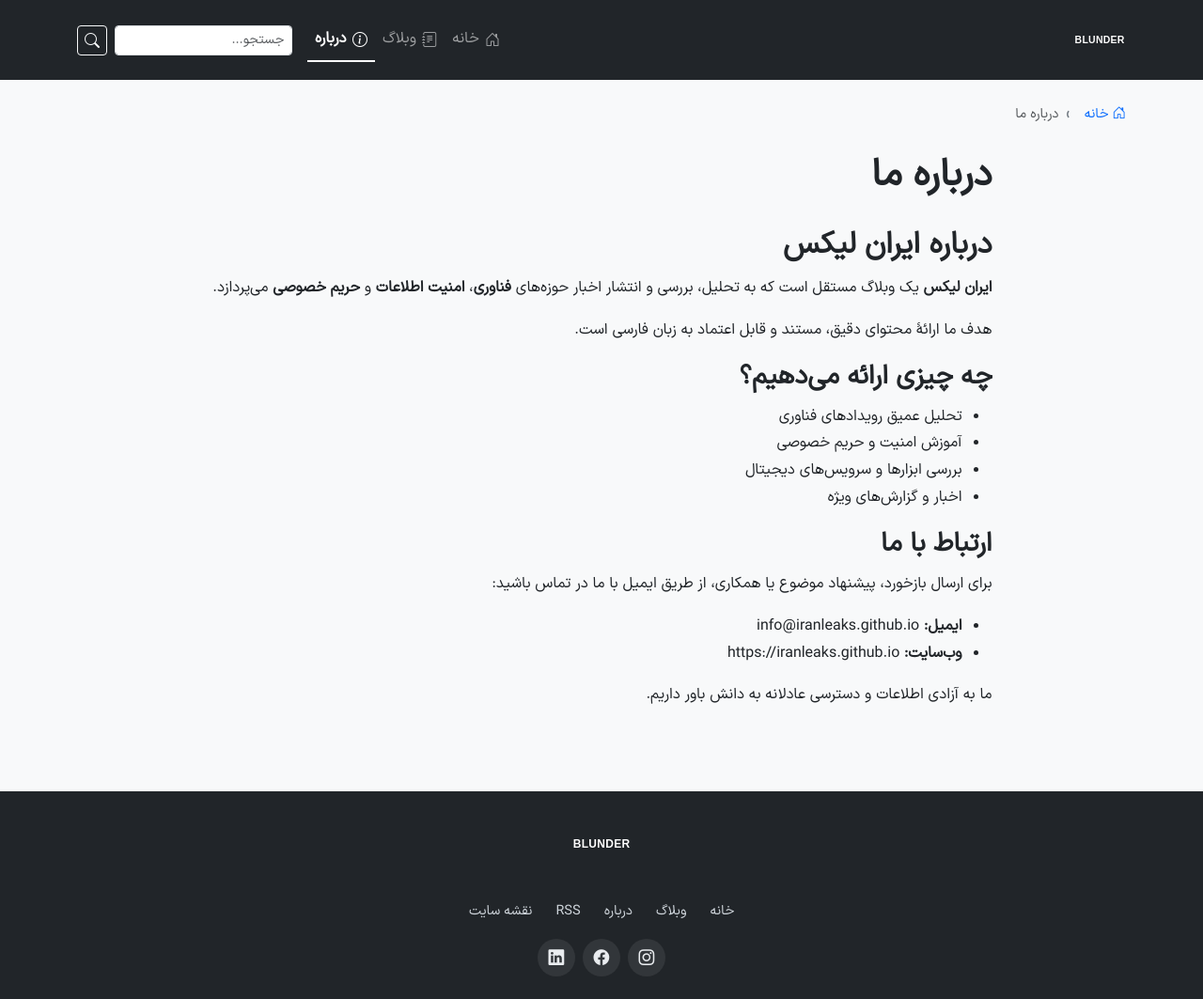
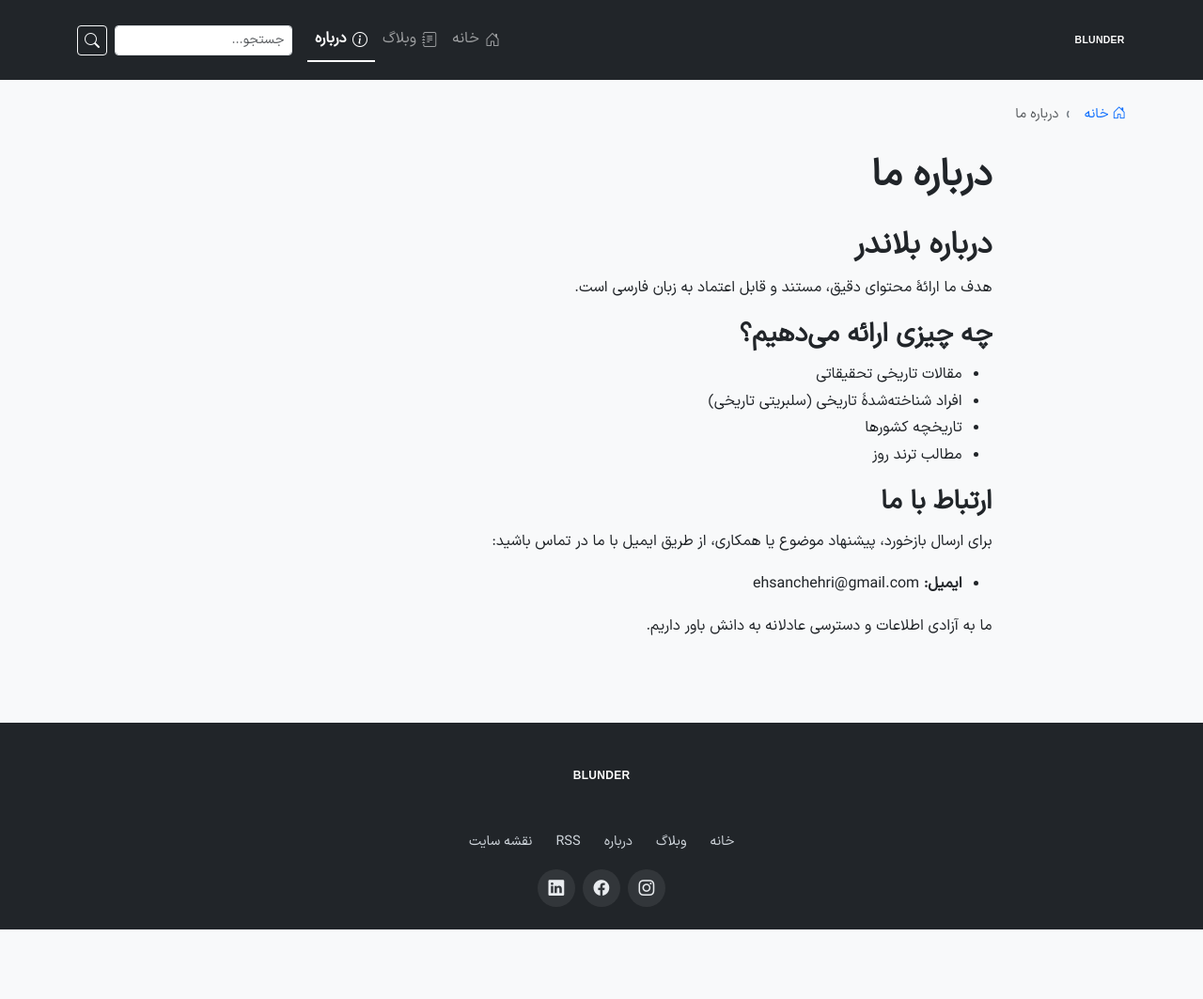
Before and after one commit to iranleaks/iranleaks.github.io, a Jekyll site: the page built from about.md, in a window 1280 px wide and 1063 px high. Shown: the whole window at 94% size. Built offline with Jekyll 4.4.1, drawn with Linux system fonts in a browser that asks for light colours.

Commit message:
Update about.md

```diff
--- a/about.md
+++ b/about.md
@@ -1,29 +1,26 @@
 ---
 layout: page
 title: درباره ما
-description: "درباره وبلاگ ایران لیکس"
+description: "درباره سایت بلاندر"
 permalink: /about/
 breadcrumb: true
 ---
 
-## درباره ایران لیکس
-
-**ایران لیکس** یک وبلاگ مستقل است که به تحلیل، بررسی و انتشار اخبار حوزه‌های **فناوری**، **امنیت اطلاعات** و **حریم خصوصی** می‌پردازد.
+## درباره بلاندر
 
 هدف ما ارائهٔ محتوای دقیق، مستند و قابل اعتماد به زبان فارسی است.
 
 ### چه چیزی ارائه می‌دهیم؟
 
-- تحلیل عمیق رویدادهای فناوری
-- آموزش امنیت و حریم خصوصی
-- بررسی ابزارها و سرویس‌های دیجیتال
-- اخبار و گزارش‌های ویژه
+- مقالات تاریخی تحقیقاتی
+- افراد شناخته‌شدهٔ تاریخی (سلبریتی تاریخی)
+- تاریخچه کشورها
+- مطالب ترند روز
 
 ### ارتباط با ما
 
 برای ارسال بازخورد، پیشنهاد موضوع یا همکاری، از طریق ایمیل با ما در تماس باشید:
 
-- **ایمیل:** info@iranleaks.github.io
-- **وب‌سایت:** https://iranleaks.github.io
+- **ایمیل:** ehsanchehri@gmail.com
 
 > ما به آزادی اطلاعات و دسترسی عادلانه به دانش باور داریم.
```
